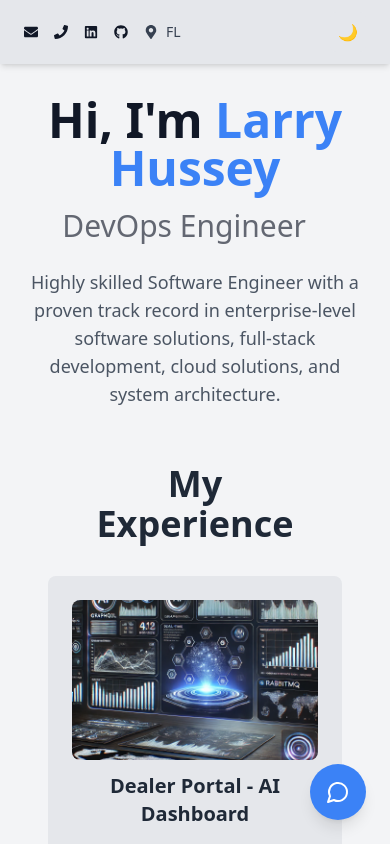
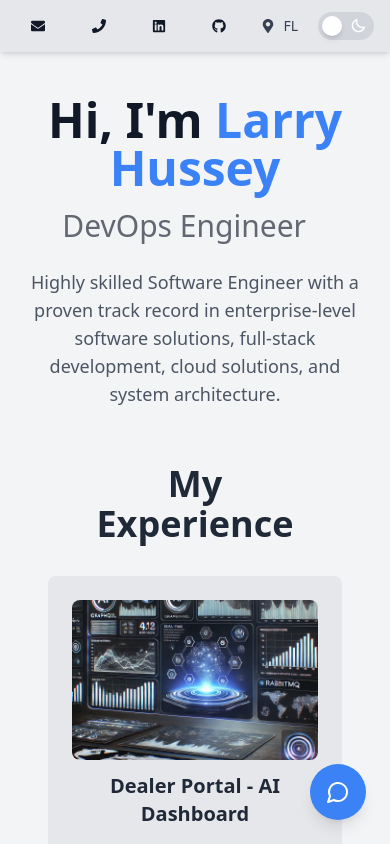
Before and after one commit to caneslarry/caneslarrycom, a Next.js app: page / in a window 390 px wide. Shown: the top 844 px of the page. Built offline with nearby package versions, Linux system fonts and the light colour scheme.

Commit message:
fix header mobile

```diff
--- a/components/Header.tsx
+++ b/components/Header.tsx
@@ -13,47 +13,52 @@ export default function Header() {
   return (
     <div className="text-gray-900 dark:text-white dark:bg-gray-900 bg-gray-100">
       {/* Fixed Top Bar */}
-      <div className="fixed top-0 left-0 w-full z-50 flex items-center justify-between px-6 py-3 bg-gray-200 dark:bg-gray-800 shadow-md">
-        {/* Contact Info */}
-        <div className="flex items-center gap-4 text-sm">
+      <div className="fixed top-0 left-0 w-full z-50 flex flex-col items-center px-4 py-3 bg-gray-200 dark:bg-gray-800 shadow-md">
+        {/* Contact Info - Full width on mobile, centered on larger screens */}
+        <div className="w-full flex justify-between items-center md:justify-center">
+          <div className="w-full grid grid-cols-5 sm:flex sm:justify-center gap-4 text-sm">
             <a
               href="mailto:me@caneslarry.com"
-            className="flex items-center gap-2 hover:text-blue-500"
+              className="flex items-center justify-center gap-2 hover:text-blue-500"
             >
               <FaEnvelope />
-            <span className={`hidden md:block`}>me@caneslarry.com</span>
+              <span className="hidden md:block">me@caneslarry.com</span>
             </a>
             <a
               href="tel:+15615100447"
-            className="flex items-center gap-2 hover:text-green-500"
+              className="flex items-center justify-center gap-2 hover:text-green-500"
             >
-            <FaPhone />{' '}
-            <span className={`hidden md:block`}>+1 (561) 510-0447</span>
+              <FaPhone />
+              <span className="hidden md:block">+1 (561) 510-0447</span>
             </a>
             <a
               href="https://www.linkedin.com/in/larry.hussey"
               target="_blank"
-            className="flex items-center gap-2 hover:text-blue-700"
+              className="flex items-center justify-center gap-2 hover:text-blue-700"
               rel="noopener noreferrer"
             >
-            <FaLinkedin /> <span className={`hidden md:block`}>LinkedIn</span>
+              <FaLinkedin />
+              <span className="hidden md:block">LinkedIn</span>
             </a>
             <a
               href="https://github.com/caneslarry"
               target="_blank"
-            className="flex items-center gap-2 hover:text-gray-500"
+              className="flex items-center justify-center gap-2 hover:text-gray-500"
               rel="noopener noreferrer"
             >
-            <FaGithub /> <span className={`hidden md:block`}>GitHub</span>
+              <FaGithub />
+              <span className="hidden md:block">GitHub</span>
             </a>
-          <div className="flex items-center gap-2 text-gray-700 dark:text-gray-300">
+            <div className="flex items-center justify-center gap-2 text-gray-700 dark:text-gray-300">
               <FaMapMarkerAlt />
-            <span className={`hidden md:block`}>Palm Beach,</span> FL
+              <span className="hidden md:block">Palm Beach,</span> FL
             </div>
           </div>
-
           {/* Dark Mode Toggle */}
+          <div className="pl-4">
             <ThemeToggle />
+          </div>
+        </div>
       </div>
 
       {/* Push content down to prevent overlap */}
--- a/components/ThemeToggle.tsx
+++ b/components/ThemeToggle.tsx
@@ -1,6 +1,7 @@
 'use client';
 
 import { useEffect, useState } from 'react';
+import { Moon, Sun } from 'phosphor-react';
 
 export default function ThemeToggle() {
   const [theme, setTheme] = useState(() => {
@@ -19,24 +20,33 @@ export default function ThemeToggle() {
     localStorage.setItem('theme', theme);
   }, [theme]);
 
-  const lightMode = () => (
-    <div className={`flex`}>
-      <span>☀️</span>
-      <span className={`hidden md:block  pl-2.5`}>Light Mode</span>
-    </div>
-  );
-  const darkMode = () => (
-    <div className={`flex`}>
-      <span>🌙 </span>
-      <span className={`hidden md:block  pl-2.5`}> Dark Mode</span>
-    </div>
-  );
   return (
     <button
       onClick={() => setTheme(theme === 'dark' ? 'light' : 'dark')}
-      className="p-2 rounded-md bg-gray-200 dark:bg-gray-800 text-gray-900 dark:text-white"
+      className="relative flex items-center bg-gray-300 dark:bg-gray-700 rounded-full w-14 h-7 p-1 transition-all"
     >
-      {theme === 'dark' ? lightMode() : darkMode()}
+      {/* Sun Icon (Light Mode) */}
+      <Sun
+        size={16}
+        weight="bold"
+        className="absolute left-2 text-yellow-500 transition-opacity duration-300"
+        style={{ opacity: theme === 'dark' ? 1 : 0 }}
+      />
+
+      {/* Moon Icon (Dark Mode) */}
+      <Moon
+        size={16}
+        weight="bold"
+        className="absolute right-2 text-white transition-opacity duration-300"
+        style={{ opacity: theme === 'dark' ? 0 : 1 }}
+      />
+
+      {/* Toggle Button */}
+      <div
+        className={`absolute w-5 h-5 bg-white dark:bg-gray-900 rounded-full shadow-md transition-transform duration-300 ${
+          theme === 'dark' ? 'translate-x-7' : 'translate-x-0'
+        }`}
+      />
     </button>
   );
 }
--- a/package.json
+++ b/package.json
@@ -20,6 +20,7 @@
     "framer-motion": "^12.4.9",
     "lucide-react": "^0.477.0",
     "next": "15.0.0",
+    "phosphor-react": "^1.4.1",
     "postcss": "^8.4.0",
     "react": "^18.2.0",
     "react-dom": "^18.2.0",
```
Also changed, not shown: 1 other file (tests, documents, lock files or other folders). Lines whose indentation alone changed are shown as unchanged.
